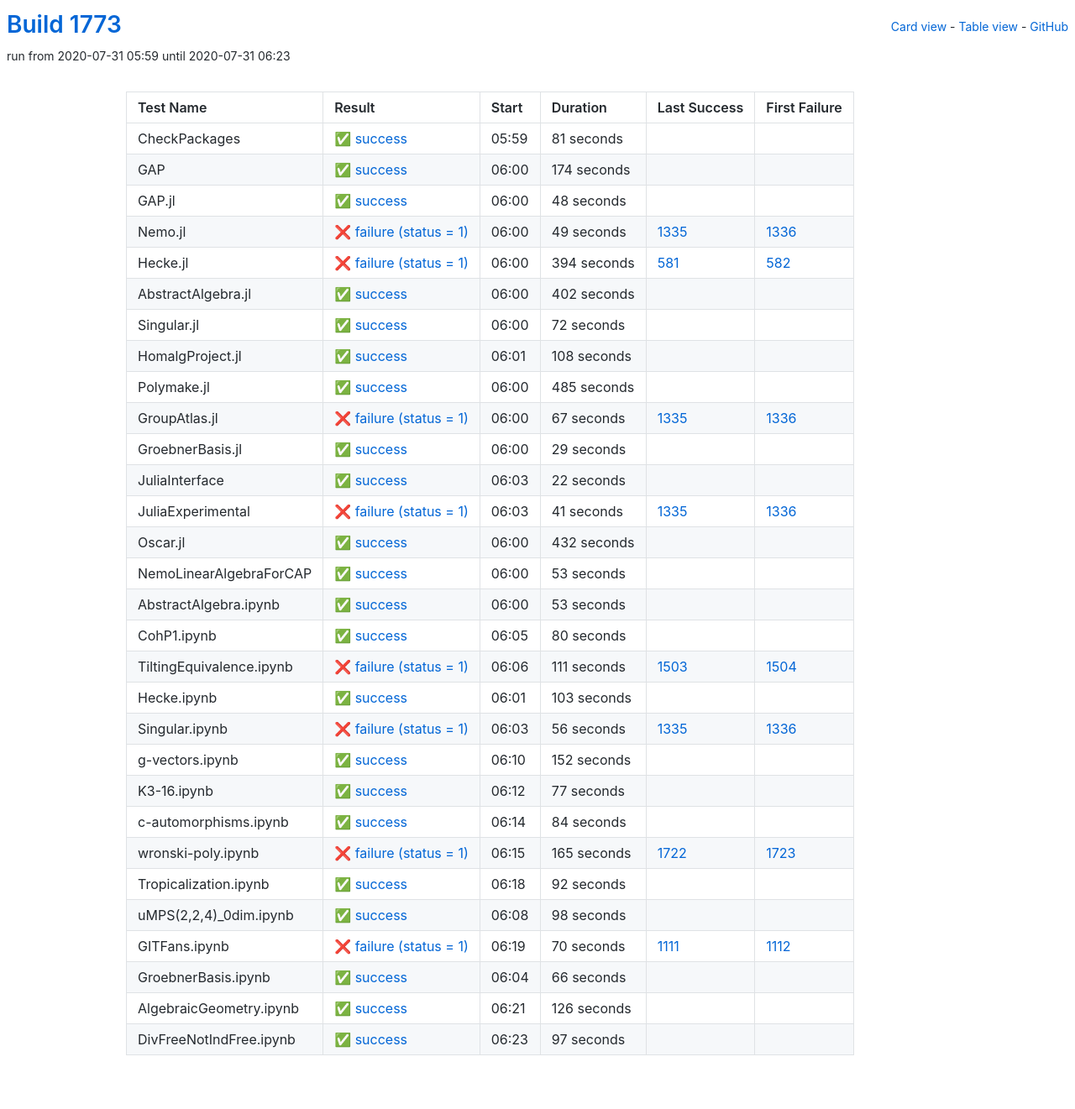
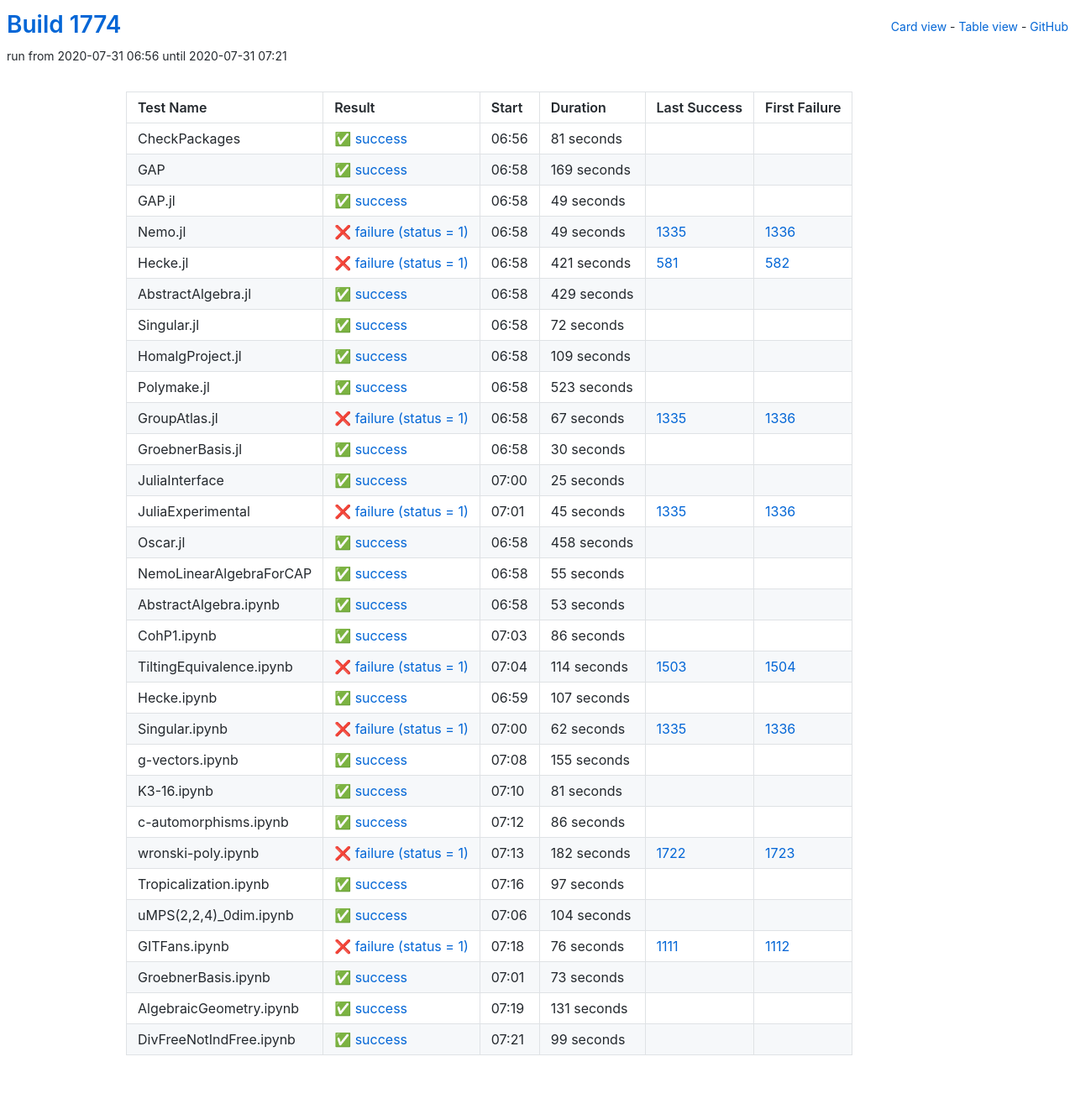
Before and after one commit to oscar-system/oscar-ci-status-1.4, a Jekyll site: the page built from table.html, in a window 1280 px wide. Shown: the whole page at 84% size. Built offline with Jekyll 4.4.1, drawn with Linux system fonts in a browser that asks for light colours.

Commit message:
Build #1774

```diff
--- a/_data/ci.yml
+++ b/_data/ci.yml
@@ -1,6 +1,6 @@
 ---
-build: 1773
-build_url: https://oscarci.mathematik.uni-kl.de/job/oscar-julia-1.4/1773/
+build: 1774
+build_url: https://oscarci.mathematik.uni-kl.de/job/oscar-julia-1.4/1774/
 job: oscar-julia-1.4
 organization: oscar-system
 repo: oscar-ci-status-1.4
@@ -8,8 +8,8 @@ repourl: https://github.com/oscar-system/oscar-ci-status-1.4
 tests:
 - name: CheckPackages
   id: checkpackages
-  log: https://oscarci.mathematik.uni-kl.de/job/oscar-julia-1.4/1773/artifact/logs/build-1773/CheckPackages.log
-  start: 2020-07-31 05:59
+  log: https://oscarci.mathematik.uni-kl.de/job/oscar-julia-1.4/1774/artifact/logs/build-1774/CheckPackages.log
+  start: 2020-07-31 06:56
   success: true
   exitcode: 0
   status: success
@@ -20,32 +20,32 @@ tests:
   first_failure_url:
 - name: GAP
   id: gap
-  log: https://oscarci.mathematik.uni-kl.de/job/oscar-julia-1.4/1773/artifact/logs/build-1773/GAP.log
-  start: 2020-07-31 06:00
+  log: https://oscarci.mathematik.uni-kl.de/job/oscar-julia-1.4/1774/artifact/logs/build-1774/GAP.log
+  start: 2020-07-31 06:58
   success: true
   exitcode: 0
   status: success
-  duration: 174
+  duration: 169
   last_success: false
   last_success_url:
   first_failure: false
   first_failure_url:
 - name: GAP.jl
   id: gap-jl
-  log: https://oscarci.mathematik.uni-kl.de/job/oscar-julia-1.4/1773/artifact/logs/build-1773/GAP.jl.log
-  start: 2020-07-31 06:00
+  log: https://oscarci.mathematik.uni-kl.de/job/oscar-julia-1.4/1774/artifact/logs/build-1774/GAP.jl.log
+  start: 2020-07-31 06:58
   success: true
   exitcode: 0
   status: success
-  duration: 48
+  duration: 49
   last_success: false
   last_success_url:
   first_failure: false
   first_failure_url:
 - name: Nemo.jl
   id: nemo-jl
-  log: https://oscarci.mathematik.uni-kl.de/job/oscar-julia-1.4/1773/artifact/logs/build-1773/Nemo.jl.log
-  start: 2020-07-31 06:00
+  log: https://oscarci.mathematik.uni-kl.de/job/oscar-julia-1.4/1774/artifact/logs/build-1774/Nemo.jl.log
+  start: 2020-07-31 06:58
   success: false
   exitcode: 1
   status: failure
@@ -56,32 +56,32 @@ tests:
   first_failure_url: https://oscarci.mathematik.uni-kl.de/job/oscar-julia-1.4/1336/
 - name: Hecke.jl
   id: hecke-jl
-  log: https://oscarci.mathematik.uni-kl.de/job/oscar-julia-1.4/1773/artifact/logs/build-1773/Hecke.jl.log
-  start: 2020-07-31 06:00
+  log: https://oscarci.mathematik.uni-kl.de/job/oscar-julia-1.4/1774/artifact/logs/build-1774/Hecke.jl.log
+  start: 2020-07-31 06:58
   success: false
   exitcode: 1
   status: failure
-  duration: 394
+  duration: 421
   last_success: 581
   last_success_url: https://oscarci.mathematik.uni-kl.de/job/oscar-julia-1.4/581/
   first_failure: 582
   first_failure_url: https://oscarci.mathematik.uni-kl.de/job/oscar-julia-1.4/582/
 - name: AbstractAlgebra.jl
   id: abstractalgebra-jl
-  log: https://oscarci.mathematik.uni-kl.de/job/oscar-julia-1.4/1773/artifact/logs/build-1773/AbstractAlgebra.jl.log
-  start: 2020-07-31 06:00
+  log: https://oscarci.mathematik.uni-kl.de/job/oscar-julia-1.4/1774/artifact/logs/build-1774/AbstractAlgebra.jl.log
+  start: 2020-07-31 06:58
   success: true
   exitcode: 0
   status: success
-  duration: 402
+  duration: 429
   last_success: false
   last_success_url:
   first_failure: false
   first_failure_url:
 - name: Singular.jl
   id: singular-jl
-  log: https://oscarci.mathematik.uni-kl.de/job/oscar-julia-1.4/1773/artifact/logs/build-1773/Singular.jl.log
-  start: 2020-07-31 06:00
+  log: https://oscarci.mathematik.uni-kl.de/job/oscar-julia-1.4/1774/artifact/logs/build-1774/Singular.jl.log
+  start: 2020-07-31 06:58
   success: true
   exitcode: 0
   status: success
@@ -92,32 +92,32 @@ tests:
   first_failure_url:
 - name: HomalgProject.jl
   id: homalgproject-jl
-  log: https://oscarci.mathematik.uni-kl.de/job/oscar-julia-1.4/1773/artifact/logs/build-1773/HomalgProject.jl.log
-  start: 2020-07-31 06:01
+  log: https://oscarci.mathematik.uni-kl.de/job/oscar-julia-1.4/1774/artifact/logs/build-1774/HomalgProject.jl.log
+  start: 2020-07-31 06:58
   success: true
   exitcode: 0
   status: success
-  duration: 108
+  duration: 109
   last_success: false
   last_success_url:
   first_failure: false
   first_failure_url:
 - name: Polymake.jl
   id: polymake-jl
-  log: https://oscarci.mathematik.uni-kl.de/job/oscar-julia-1.4/1773/artifact/logs/build-1773/Polymake.jl.log
-  start: 2020-07-31 06:00
+  log: https://oscarci.mathematik.uni-kl.de/job/oscar-julia-1.4/1774/artifact/logs/build-1774/Polymake.jl.log
+  start: 2020-07-31 06:58
   success: true
   exitcode: 0
   status: success
-  duration: 485
+  duration: 523
   last_success: false
   last_success_url:
   first_failure: false
   first_failure_url:
 - name: GroupAtlas.jl
   id: groupatlas-jl
-  log: https://oscarci.mathematik.uni-kl.de/job/oscar-julia-1.4/1773/artifact/logs/build-1773/GroupAtlas.jl.log
-  start: 2020-07-31 06:00
+  log: https://oscarci.mathematik.uni-kl.de/job/oscar-julia-1.4/1774/artifact/logs/build-1774/GroupAtlas.jl.log
+  start: 2020-07-31 06:58
   success: false
   exitcode: 1
   status: failure
@@ -128,68 +128,68 @@ tests:
   first_failure_url: https://oscarci.mathematik.uni-kl.de/job/oscar-julia-1.4/1336/
 - name: GroebnerBasis.jl
   id: groebnerbasis-jl
-  log: https://oscarci.mathematik.uni-kl.de/job/oscar-julia-1.4/1773/artifact/logs/build-1773/GroebnerBasis.jl.log
-  start: 2020-07-31 06:00
+  log: https://oscarci.mathematik.uni-kl.de/job/oscar-julia-1.4/1774/artifact/logs/build-1774/GroebnerBasis.jl.log
+  start: 2020-07-31 06:58
   success: true
   exitcode: 0
   status: success
-  duration: 29
+  duration: 30
   last_success: false
   last_success_url:
   first_failure: false
   first_failure_url:
 - name: JuliaInterface
   id: juliainterface
-  log: https://oscarci.mathematik.uni-kl.de/job/oscar-julia-1.4/1773/artifact/logs/build-1773/JuliaInterface.log
-  start: 2020-07-31 06:03
+  log: https://oscarci.mathematik.uni-kl.de/job/oscar-julia-1.4/1774/artifact/logs/build-1774/JuliaInterface.log
+  start: 2020-07-31 07:00
   success: true
   exitcode: 0
   status: success
-  duration: 22
+  duration: 25
   last_success: false
   last_success_url:
   first_failure: false
   first_failure_url:
 - name: JuliaExperimental
   id: juliaexperimental
-  log: https://oscarci.mathematik.uni-kl.de/job/oscar-julia-1.4/1773/artifact/logs/build-1773/JuliaExperimental.log
-  start: 2020-07-31 06:03
+  log: https://oscarci.mathematik.uni-kl.de/job/oscar-julia-1.4/1774/artifact/logs/build-1774/JuliaExperimental.log
+  start: 2020-07-31 07:01
   success: false
   exitcode: 1
   status: failure
-  duration: 41
+  duration: 45
   last_success: 1335
   last_success_url: https://oscarci.mathematik.uni-kl.de/job/oscar-julia-1.4/1335/
   first_failure: 1336
   first_failure_url: https://oscarci.mathematik.uni-kl.de/job/oscar-julia-1.4/1336/
 - name: Oscar.jl
   id: oscar-jl
-  log: https://oscarci.mathematik.uni-kl.de/job/oscar-julia-1.4/1773/artifact/logs/build-1773/Oscar.jl.log
-  start: 2020-07-31 06:00
+  log: https://oscarci.mathematik.uni-kl.de/job/oscar-julia-1.4/1774/artifact/logs/build-1774/Oscar.jl.log
+  start: 2020-07-31 06:58
   success: true
   exitcode: 0
   status: success
-  duration: 432
+  duration: 458
   last_success: false
   last_success_url:
   first_failure: false
   first_failure_url:
 - name: NemoLinearAlgebraForCAP
   id: nemolinearalgebraforcap
-  log: https://oscarci.mathematik.uni-kl.de/job/oscar-julia-1.4/1773/artifact/logs/build-1773/NemoLinearAlgebraForCAP.log
-  start: 2020-07-31 06:00
+  log: https://oscarci.mathematik.uni-kl.de/job/oscar-julia-1.4/1774/artifact/logs/build-1774/NemoLinearAlgebraForCAP.log
+  start: 2020-07-31 06:58
   success: true
   exitcode: 0
   status: success
-  duration: 53
+  duration: 55
   last_success: false
   last_success_url:
   first_failure: false
   first_failure_url:
 - name: AbstractAlgebra.ipynb
   id: abstractalgebra-ipynb
-  log: https://oscarci.mathematik.uni-kl.de/job/oscar-julia-1.4/1773/artifact/logs/build-1773/AbstractAlgebra.ipynb.log
-  start: 2020-07-31 06:00
+  log: https://oscarci.mathematik.uni-kl.de/job/oscar-julia-1.4/1774/artifact/logs/build-1774/AbstractAlgebra.ipynb.log
+  start: 2020-07-31 06:58
   success: true
   exitcode: 0
   status: success
@@ -200,164 +200,104 @@ tests:
   first_failure_url:
 - name: CohP1.ipynb
   id: cohp1-ipynb
-  log: https://oscarci.mathematik.uni-kl.de/job/oscar-julia-1.4/1773/artifact/logs/build-1773/CohP1.ipynb.log
-  start: 2020-07-31 06:05
+  log: https://oscarci.mathematik.uni-kl.de/job/oscar-julia-1.4/1774/artifact/logs/build-1774/CohP1.ipynb.log
+  start: 2020-07-31 07:03
   success: true
   exitcode: 0
   status: success
-  duration: 80
+  duration: 86
   last_success: false
   last_success_url:
   first_failure: false
   first_failure_url:
 - name: TiltingEquivalence.ipynb
   id: tiltingequivalence-ipynb
-  log: https://oscarci.mathematik.uni-kl.de/job/oscar-julia-1.4/1773/artifact/logs/build-1773/TiltingEquivalence.ipynb.log
-  start: 2020-07-31 06:06
+  log: https://oscarci.mathematik.uni-kl.de/job/oscar-julia-1.4/1774/artifact/logs/build-1774/TiltingEquivalence.ipynb.log
+  start: 2020-07-31 07:04
   success: false
   exitcode: 1
   status: failure
-  duration: 111
+  duration: 114
   last_success: 1503
   last_success_url: https://oscarci.mathematik.uni-kl.de/job/oscar-julia-1.4/1503/
   first_failure: 1504
   first_failure_url: https://oscarci.mathematik.uni-kl.de/job/oscar-julia-1.4/1504/
 - name: Hecke.ipynb
   id: hecke-ipynb
-  log: https://oscarci.mathematik.uni-kl.de/job/oscar-julia-1.4/1773/artifact/logs/build-1773/Hecke.ipynb.log
-  start: 2020-07-31 06:01
+  log: https://oscarci.mathematik.uni-kl.de/job/oscar-julia-1.4/1774/artifact/logs/build-1774/Hecke.ipynb.log
+  start: 2020-07-31 06:59
   success: true
   exitcode: 0
   status: success
-  duration: 103
+  duration: 107
   last_success: false
   last_success_url:
   first_failure: false
   first_failure_url:
 - name: Singular.ipynb
   id: singular-ipynb
-  log: https://oscarci.mathematik.uni-kl.de/job/oscar-julia-1.4/1773/artifact/logs/build-1773/Singular.ipynb.log
-  start: 2020-07-31 06:03
+  log: https://oscarci.mathematik.uni-kl.de/job/oscar-julia-1.4/1774/artifact/logs/build-1774/Singular.ipynb.log
+  start: 2020-07-31 07:00
   success: false
   exitcode: 1
   status: failure
-  duration: 56
+  duration: 62
   last_success: 1335
   last_success_url: https://oscarci.mathematik.uni-kl.de/job/oscar-julia-1.4/1335/
   first_failure: 1336
   first_failure_url: https://oscarci.mathematik.uni-kl.de/job/oscar-julia-1.4/1336/
 - name: g-vectors.ipynb
   id: g-vectors-ipynb
-  log: https://oscarci.mathematik.uni-kl.de/job/oscar-julia-1.4/1773/artifact/logs/build-1773/g-vectors.ipynb.log
-  start: 2020-07-31 06:10
+  log: https://oscarci.mathematik.uni-kl.de/job/oscar-julia-1.4/1774/artifact/logs/build-1774/g-vectors.ipynb.log
+  start: 2020-07-31 07:08
   success: true
   exitcode: 0
   status: success
-  duration: 152
+  duration: 155
   last_success: false
   last_success_url:
   first_failure: false
   first_failure_url:
 - name: K3-16.ipynb
   id: k3-16-ipynb
-  log: https://oscarci.mathematik.uni-kl.de/job/oscar-julia-1.4/1773/artifact/logs/build-1773/K3-16.ipynb.log
-  start: 2020-07-31 06:12
+  log: https://oscarci.mathematik.uni-kl.de/job/oscar-julia-1.4/1774/artifact/logs/build-1774/K3-16.ipynb.log
+  start: 2020-07-31 07:10
   success: true
   exitcode: 0
   status: success
-  duration: 77
+  duration: 81
   last_success: false
   last_success_url:
   first_failure: false
   first_failure_url:
 - name: c-automorphisms.ipynb
   id: c-automorphisms-ipynb
-  log: https://oscarci.mathematik.uni-kl.de/job/oscar-julia-1.4/1773/artifact/logs/build-1773/c-automorphisms.ipynb.log
-  start: 2020-07-31 06:14
+  log: https://oscarci.mathematik.uni-kl.de/job/oscar-julia-1.4/1774/artifact/logs/build-1774/c-automorphisms.ipynb.log
+  start: 2020-07-31 07:12
   success: true
   exitcode: 0
   status: success
-  duration: 84
+  duration: 86
   last_success: false
   last_success_url:
   first_failure: false
   first_failure_url:
 - name: wronski-poly.ipynb
   id: wronski-poly-ipynb
-  log: https://oscarci.mathematik.uni-kl.de/job/oscar-julia-1.4/1773/artifact/logs/build-1773/wronski-poly.ipynb.log
-  start: 2020-07-31 06:15
+  log: https://oscarci.mathematik.uni-kl.de/job/oscar-julia-1.4/1774/artifact/logs/build-1774/wronski-poly.ipynb.log
+  start: 2020-07-31 07:13
   success: false
   exitcode: 1
   status: failure
-  duration: 165
+  duration: 182
   last_success: 1722
   last_success_url: https://oscarci.mathematik.uni-kl.de/job/oscar-julia-1.4/1722/
   first_failure: 1723
   first_failure_url: https://oscarci.mathematik.uni-kl.de/job/oscar-julia-1.4/1723/
 - name: Tropicalization.ipynb
   id: tropicalization-ipynb
-  log: https://oscarci.mathematik.uni-kl.de/job/oscar-julia-1.4/1773/artifact/logs/build-1773/Tropicalization.ipynb.log
-  start: 2020-07-31 06:18
-  success: true
-  exitcode: 0
-  status: success
-  duration: 92
-  last_success: false
-  last_success_url:
-  first_failure: false
-  first_failure_url:
-- name: uMPS(2,2,4)_0dim.ipynb
-  id: umps-2-2-4-0dim-ipynb
-  log: https://oscarci.mathematik.uni-kl.de/job/oscar-julia-1.4/1773/artifact/logs/build-1773/uMPS-2-2-4-_0dim.ipynb.log
-  start: 2020-07-31 06:08
-  success: true
-  exitcode: 0
-  status: success
-  duration: 98
-  last_success: false
-  last_success_url:
-  first_failure: false
-  first_failure_url:
-- name: GITFans.ipynb
-  id: gitfans-ipynb
-  log: https://oscarci.mathematik.uni-kl.de/job/oscar-julia-1.4/1773/artifact/logs/build-1773/GITFans.ipynb.log
-  start: 2020-07-31 06:19
-  success: false
-  exitcode: 1
-  status: failure
-  duration: 70
-  last_success: 1111
-  last_success_url: https://oscarci.mathematik.uni-kl.de/job/oscar-julia-1.4/1111/
-  first_failure: 1112
-  first_failure_url: https://oscarci.mathematik.uni-kl.de/job/oscar-julia-1.4/1112/
-- name: GroebnerBasis.ipynb
-  id: groebnerbasis-ipynb
-  log: https://oscarci.mathematik.uni-kl.de/job/oscar-julia-1.4/1773/artifact/logs/build-1773/GroebnerBasis.ipynb.log
-  start: 2020-07-31 06:04
-  success: true
-  exitcode: 0
-  status: success
-  duration: 66
-  last_success: false
-  last_success_url:
-  first_failure: false
-  first_failure_url:
-- name: AlgebraicGeometry.ipynb
-  id: algebraicgeometry-ipynb
-  log: https://oscarci.mathematik.uni-kl.de/job/oscar-julia-1.4/1773/artifact/logs/build-1773/AlgebraicGeometry.ipynb.log
-  start: 2020-07-31 06:21
-  success: true
-  exitcode: 0
-  status: success
-  duration: 126
-  last_success: false
-  last_success_url:
-  first_failure: false
-  first_failure_url:
-- name: DivFreeNotIndFree.ipynb
-  id: divfreenotindfree-ipynb
-  log: https://oscarci.mathematik.uni-kl.de/job/oscar-julia-1.4/1773/artifact/logs/build-1773/DivFreeNotIndFree.ipynb.log
-  start: 2020-07-31 06:23
+  log: https://oscarci.mathematik.uni-kl.de/job/oscar-julia-1.4/1774/artifact/logs/build-1774/Tropicalization.ipynb.log
+  start: 2020-07-31 07:16
   success: true
   exitcode: 0
   status: success
@@ -366,3 +306,63 @@ tests:
   last_success_url:
   first_failure: false
   first_failure_url:
+- name: uMPS(2,2,4)_0dim.ipynb
+  id: umps-2-2-4-0dim-ipynb
+  log: https://oscarci.mathematik.uni-kl.de/job/oscar-julia-1.4/1774/artifact/logs/build-1774/uMPS-2-2-4-_0dim.ipynb.log
+  start: 2020-07-31 07:06
+  success: true
+  exitcode: 0
+  status: success
+  duration: 104
+  last_success: false
+  last_success_url:
+  first_failure: false
+  first_failure_url:
+- name: GITFans.ipynb
+  id: gitfans-ipynb
+  log: https://oscarci.mathematik.uni-kl.de/job/oscar-julia-1.4/1774/artifact/logs/build-1774/GITFans.ipynb.log
+  start: 2020-07-31 07:18
+  success: false
+  exitcode: 1
+  status: failure
+  duration: 76
+  last_success: 1111
+  last_success_url: https://oscarci.mathematik.uni-kl.de/job/oscar-julia-1.4/1111/
+  first_failure: 1112
+  first_failure_url: https://oscarci.mathematik.uni-kl.de/job/oscar-julia-1.4/1112/
+- name: GroebnerBasis.ipynb
+  id: groebnerbasis-ipynb
+  log: https://oscarci.mathematik.uni-kl.de/job/oscar-julia-1.4/1774/artifact/logs/build-1774/GroebnerBasis.ipynb.log
+  start: 2020-07-31 07:01
+  success: true
+  exitcode: 0
+  status: success
+  duration: 73
+  last_success: false
+  last_success_url:
+  first_failure: false
+  first_failure_url:
+- name: AlgebraicGeometry.ipynb
+  id: algebraicgeometry-ipynb
+  log: https://oscarci.mathematik.uni-kl.de/job/oscar-julia-1.4/1774/artifact/logs/build-1774/AlgebraicGeometry.ipynb.log
+  start: 2020-07-31 07:19
+  success: true
+  exitcode: 0
+  status: success
+  duration: 131
+  last_success: false
+  last_success_url:
+  first_failure: false
+  first_failure_url:
+- name: DivFreeNotIndFree.ipynb
+  id: divfreenotindfree-ipynb
+  log: https://oscarci.mathematik.uni-kl.de/job/oscar-julia-1.4/1774/artifact/logs/build-1774/DivFreeNotIndFree.ipynb.log
+  start: 2020-07-31 07:21
+  success: true
+  exitcode: 0
+  status: success
+  duration: 99
+  last_success: false
+  last_success_url:
+  first_failure: false
+  first_failure_url:
```
Also changed, not shown: README.md.
